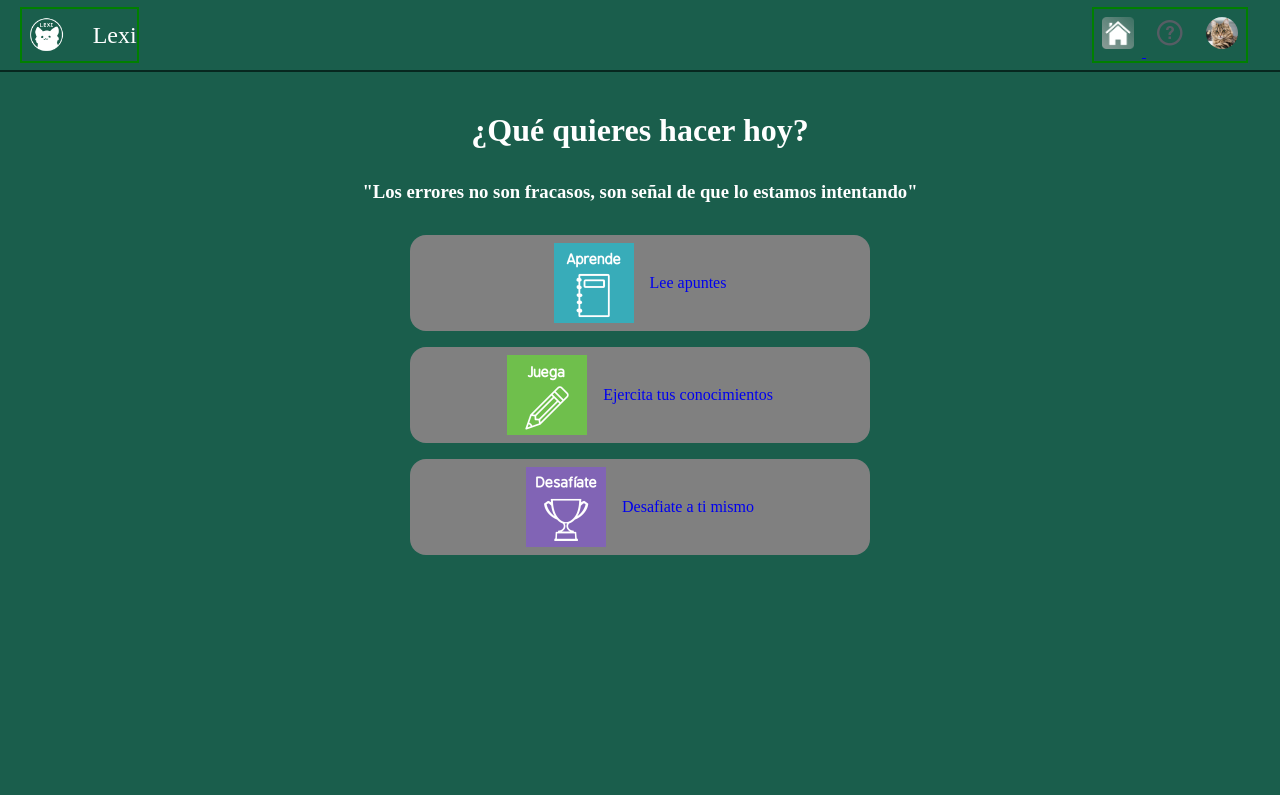
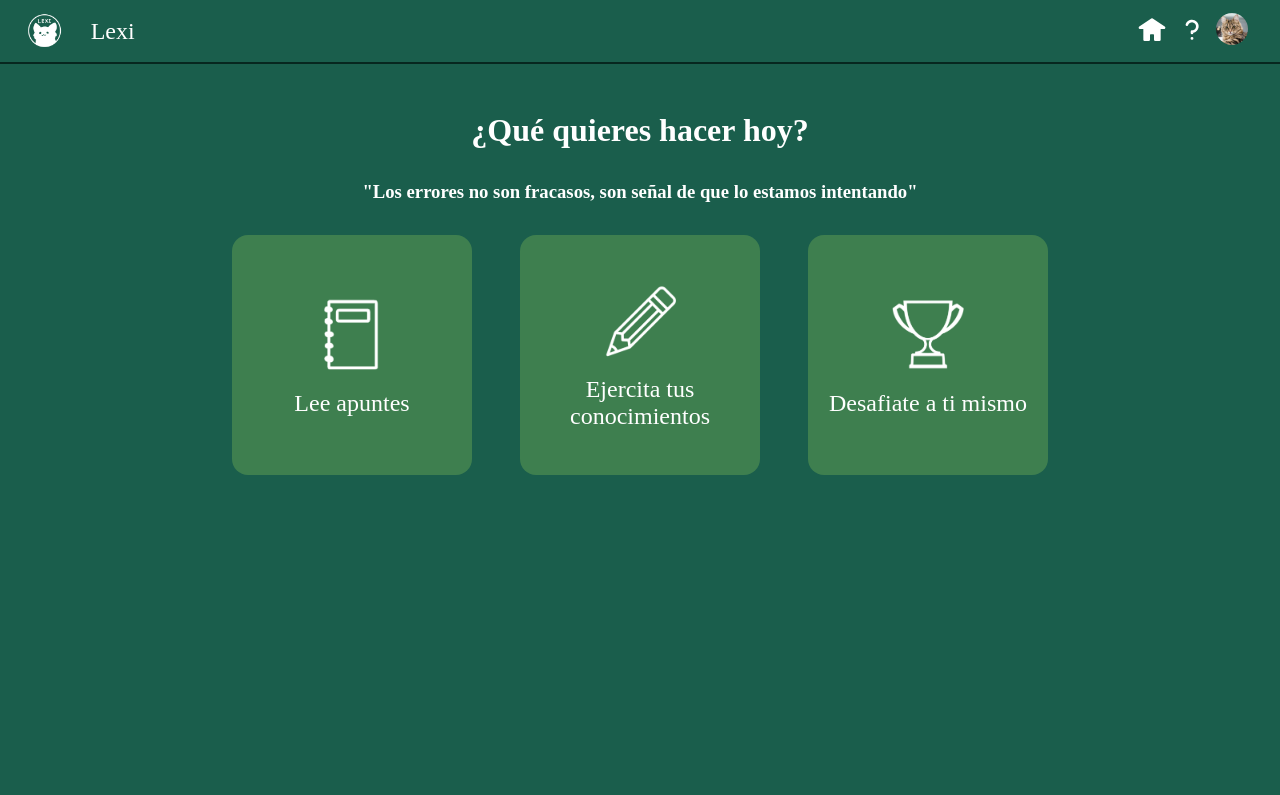
Before and after one commit to V0ddka/Grupo07-proyecto, a Django app: page /lobby/ in a window 1280 px wide. Shown: the top 795 px of the page. Run offline with Django 5.2, Linux system fonts and the light colour scheme.

Commit message:
cambios frontend

```diff
--- a/static/css/header.css
+++ b/static/css/header.css
@@ -25,7 +25,6 @@ header{
 }
 /*left section*/
 .left{
-    border: 2px solid green;
     display: flex;
     align-items: center;
     justify-content: center;
@@ -39,11 +38,13 @@ header{
 }
 /*right section*/
 .right{
-    border: 2px solid green;
+    display: flex;
+    align-items: center;
+    gap: 0.5rem;
 }
 .right img{
     width: 2rem;
-    margin: 0.5rem;
+    height: 2rem;
 }
 .openDialog{
     all: unset;
@@ -56,3 +57,14 @@ header{
 .name{
     color: white;
 }
+.btn:hover{
+    background-color: greenyellow;
+    border-radius:5px;
+    transition: all 0.3s;
+}
+
+.openDialog:hover{
+    background-color: greenyellow;
+    border-radius:5px;
+    transition: all 0.3s;
+}
--- a/static/css/lobby.css
+++ b/static/css/lobby.css
@@ -17,24 +17,35 @@ h1{
 /*button box*/
 .select{
     display: flex;
-    flex-direction: column;
     align-items: center;
-    gap: 1rem;
+    justify-content: center;
+    gap: 3rem;
     margin: 1rem auto;
     width: 90%;
 }
 /*button*/
 .type{
-    background: gray;
+    font-size: 1.5rem;
+    text-align: center;
+    background: rgb(62, 127, 79);
     border-radius: 1rem;
-    width: 40%;
+    width: 15rem;
+    height: 15rem;
     display: flex;
+    flex-direction: column;
     align-items: center;
     justify-content: center;
     padding: 0.5rem;
     text-decoration: none;
     gap: 1rem;
+    color: white
+    ;
 
+}
+.type:hover{
+    background: #2a8a62;
+    border-color: greenyellow;
+    transform: scale(1.01);
 }
 img{
     width: 5rem;
--- a/static/css/style.css
+++ b/static/css/style.css
@@ -37,7 +37,6 @@ p{
 .btn:hover{
     background-color: greenyellow;
     color: black;
-    transform: scale(1.2);
 }
 .btns{
     text-align: center;
@@ -63,4 +62,5 @@ p{
     width: 70%;
     margin:auto;
     margin-top: 2rem;
+    border: 2px solid white;
 }
--- a/templates/base.html
+++ b/templates/base.html
@@ -16,12 +16,12 @@
             </div>
 
             <div class="right">
-                <a href="{% url 'lobby' %}"><!--Que mande al lobby-->
-                    <img src="{% static 'img/home-icon.jpg' %}">
+                <a href="{% url 'lobby' %}" class="btn">
+                    <img src="{% static 'img/home_icon.svg' %}">
                 </a>
                 <!--Boton ayuda-->
                 <button commandfor="myDialog" command="show-modal" class="openDialog">
-                    <img src="{% static 'img/help.png' %}">
+                    <img src="{% static 'img/helpme.svg' %}">
                 </button>
                 <dialog id="myDialog">
                     <h2>Primeros pasos</h2>
@@ -31,7 +31,7 @@
                     </form>
                 </dialog>
                 <!--Boton que mande a perfil cuenta-->
-                <a href="{% url 'account' %}">
+                <a href="{% url 'account' %}" class="btn">
                     <img class="profile" src="{% static 'img/kitty.jpg' %}">
                 </a>
 
--- a/templates/lobby.html
+++ b/templates/lobby.html
@@ -10,17 +10,17 @@
         <h3>"Los errores no son fracasos, son señal de que lo estamos intentando"</h3>
         <div class="select">
             <a class="type" href="#">
-                <img src="{% static '/img/aprende.png'%}">
+                <img src="{% static '/img/cuaderno.png'%}">
                 Lee apuntes
             </a>
 
             <a class="type" href="{% url 'juego' %}"><!--Que mande al juego-->
-                <img src="{% static '/img/juega.png'%}">
+                <img src="{% static '/img/lapiz.png'%}">
                 Ejercita tus conocimientos
             </a>
 
             <a class="type" href="#">
-                <img src="{% static '/img/desafiate.png'%}">
+                <img src="{% static '/img/trofeo.png'%}">
                 Desafiate a ti mismo
             </a>
         </div>
```
Also changed, not shown: db.sqlite3, static/img/help_icon.svg (added), static/img/helpme.svg (added), static/img/home_icon.svg (added).
